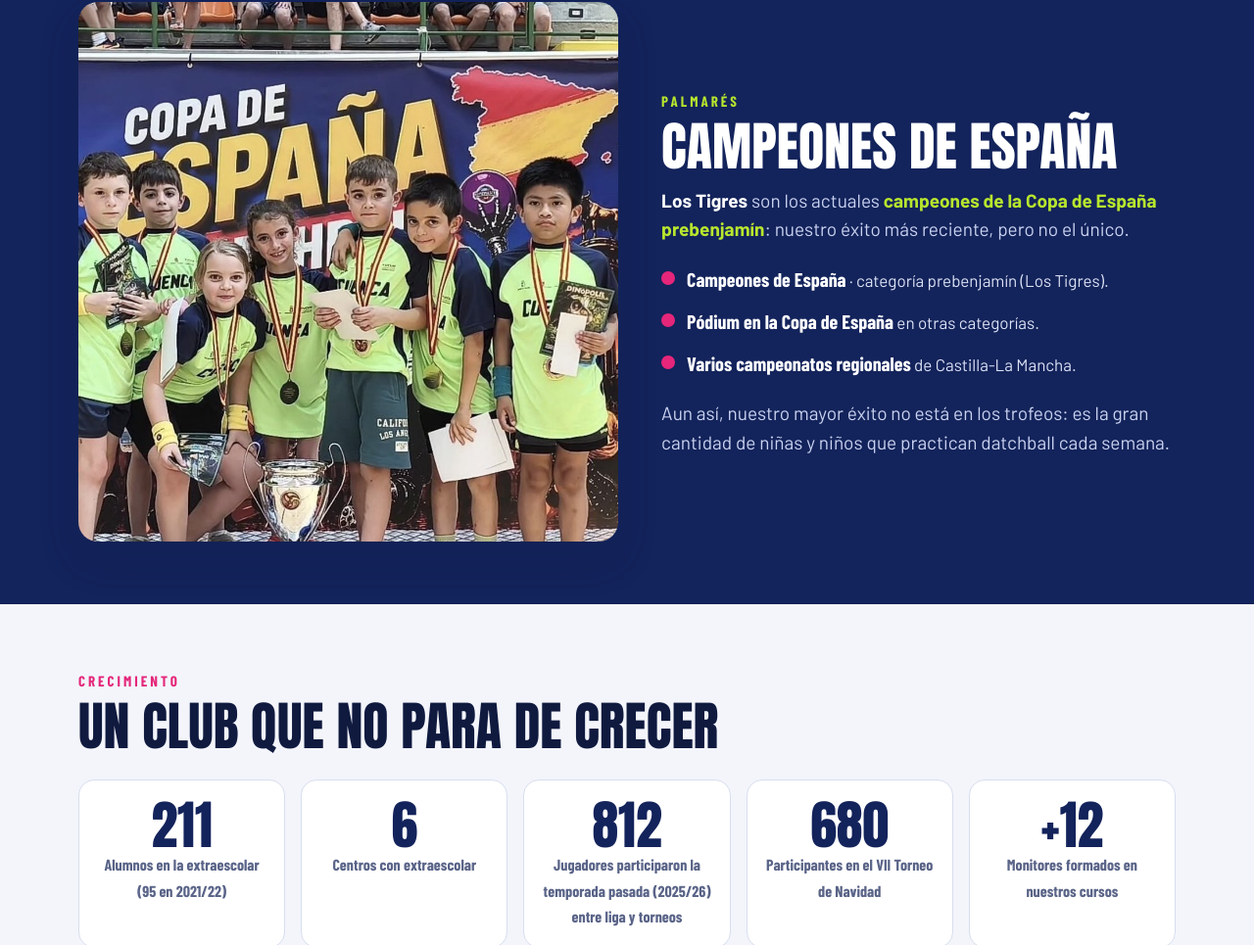
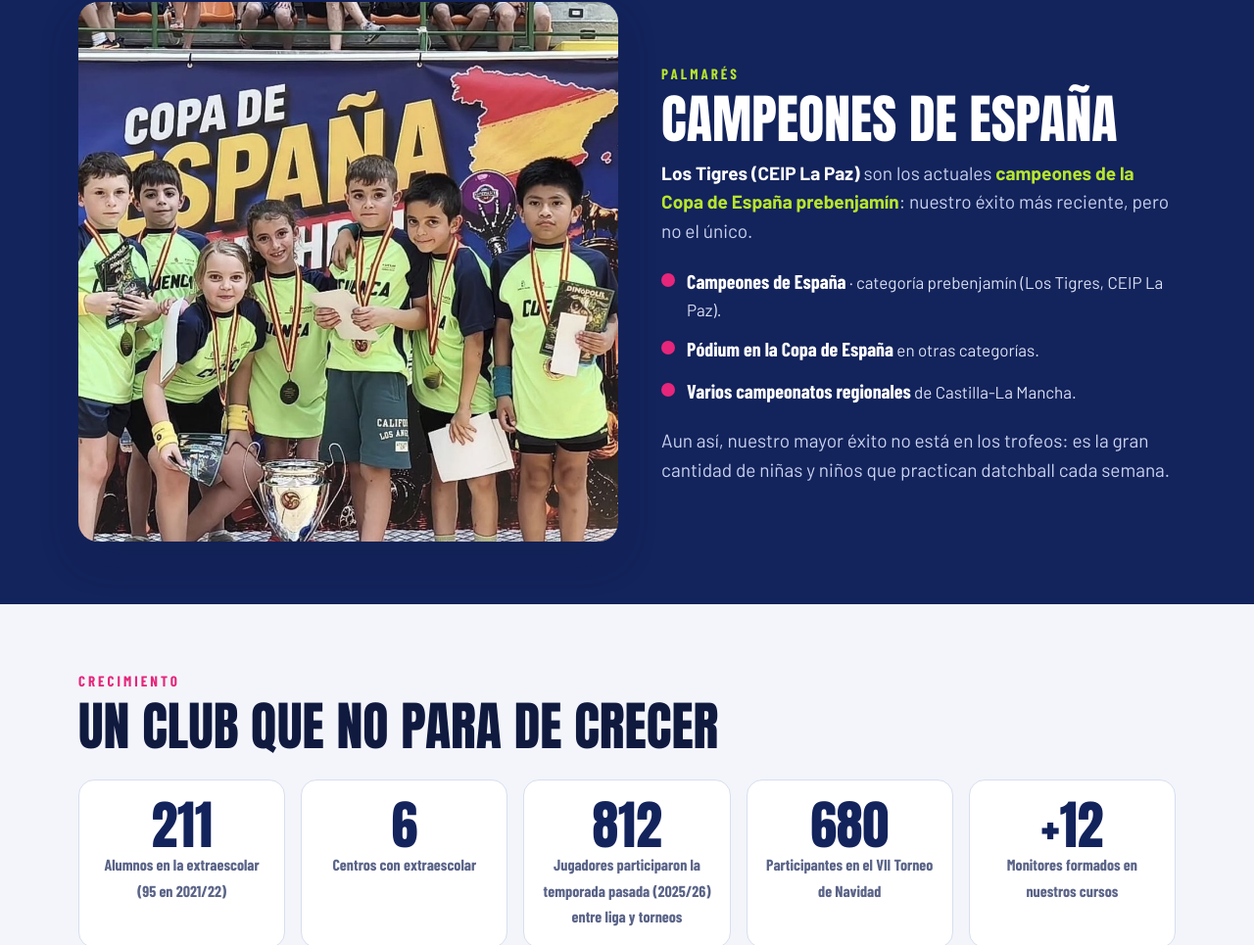
Before and after one commit to datchballcuenca/datchballcuenca.github.io, a plain HTML site: page club.html in a window 1280 px wide. Shown: the part 1004-1969 px from the top of the page at 98% size. Drawn offline with nearby package versions, Linux system fonts and the light colour scheme; a web font is replaced by a local one.

Commit message:
Los Tigres (CEIP La Paz) campeones de España

```diff
--- a/club.html
+++ b/club.html
@@ -26,11 +26,11 @@
 </div></section>
 
 <section class="blk navy" id="palmares"><div class="wrap split">
- <div class="photo"><img src="img/tigres-copa-espana.jpg" alt="Los Tigres, campeones de la Copa de España prebenjamín, con sus medallas y el trofeo" style="aspect-ratio:1/1;object-position:center 40%"></div>
+ <div class="photo"><img src="img/tigres-copa-espana.jpg" alt="Los Tigres (CEIP La Paz), campeones de la Copa de España prebenjamín, con sus medallas y el trofeo" style="aspect-ratio:1/1;object-position:center 40%"></div>
  <div><span class="eyebrow" style="color:var(--lime)">Palmarés</span><h2 class="h2">Campeones de España</h2>
-  <p class="lead"><b style="color:#fff">Los Tigres</b> son los actuales <b style="color:var(--lime)">campeones de la Copa de España prebenjamín</b>: nuestro éxito más reciente, pero no el único.</p>
+  <p class="lead"><b style="color:#fff">Los Tigres (CEIP La Paz)</b> son los actuales <b style="color:var(--lime)">campeones de la Copa de España prebenjamín</b>: nuestro éxito más reciente, pero no el único.</p>
   <ul class="vals" style="margin-top:22px">
-   <li><span><b>Campeones de España</b> · categoría prebenjamín (Los Tigres).</span></li>
+   <li><span><b>Campeones de España</b> · categoría prebenjamín (Los Tigres, CEIP La Paz).</span></li>
    <li><span><b>Pódium en la Copa de España</b> en otras categorías.</span></li>
    <li><span><b>Varios campeonatos regionales</b> de Castilla-La Mancha.</span></li>
   </ul>
```
Also changed, not shown: index.html (+2 -2 lines).
